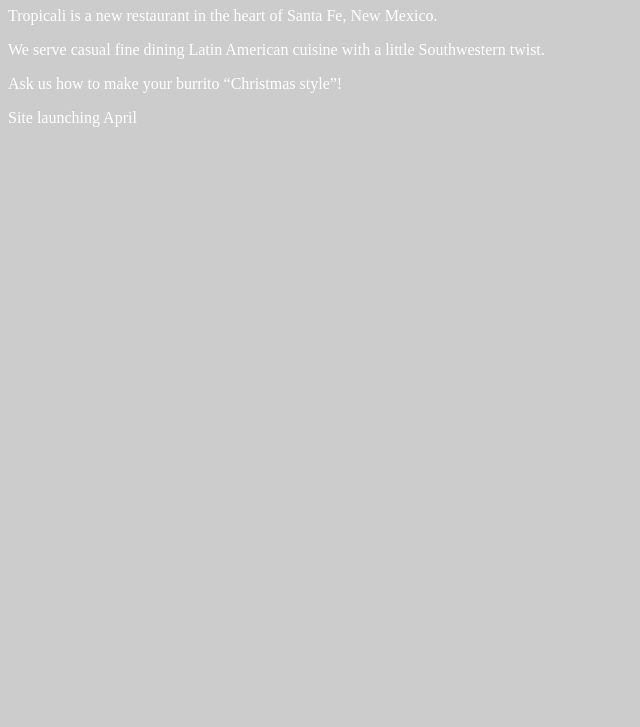
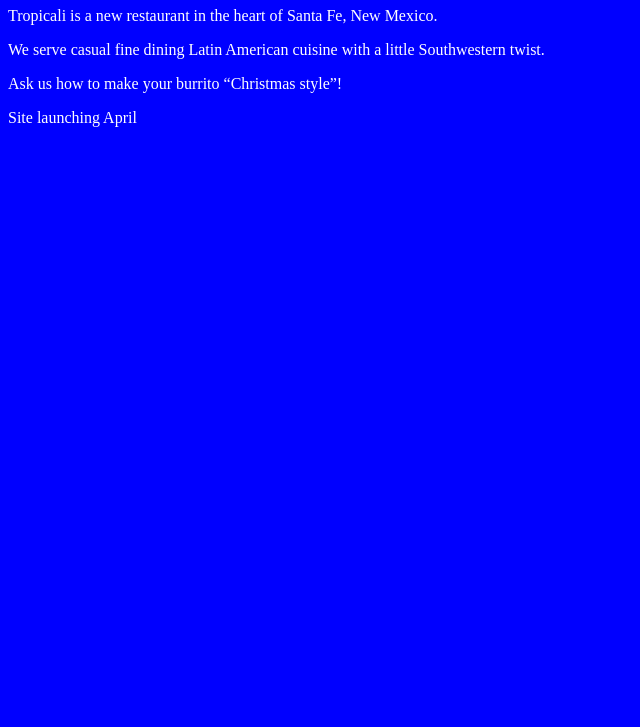
Before and after one commit to techgirlonlinee/tropicali, a plain HTML site: page index.html in a window 1280 px wide. Shown: the part 73-800 px from the top of the page, without its empty margins (0-640 px from the left). Drawn offline with Linux system fonts and the light colour scheme.

Commit message:
Update app.css

```diff
--- a/app.css
+++ b/app.css
@@ -1,4 +1,4 @@
 body {
-	background-color: #cccccc;
+	background-color: blue;
 	color: #ffffff;
 }
```
